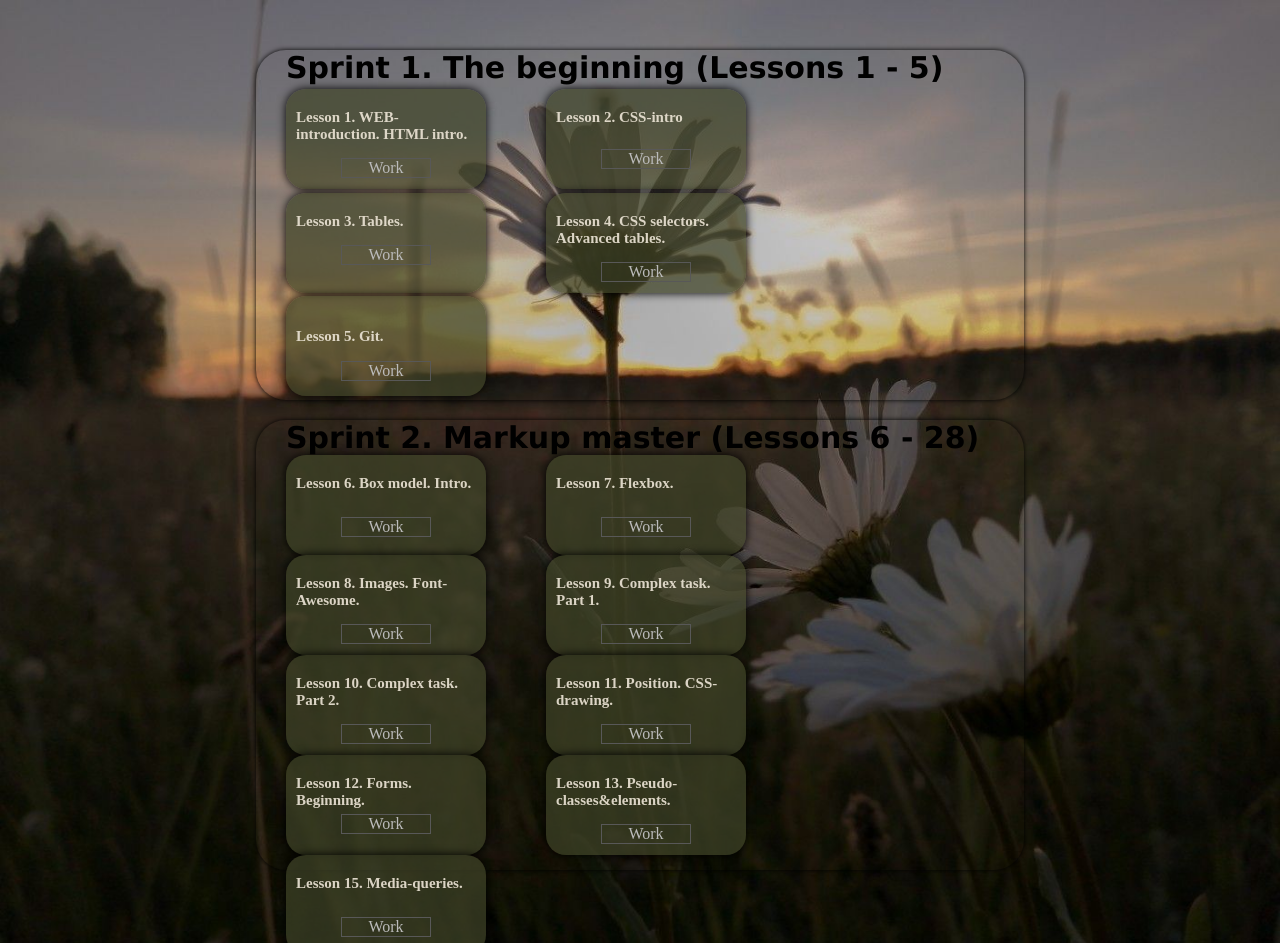
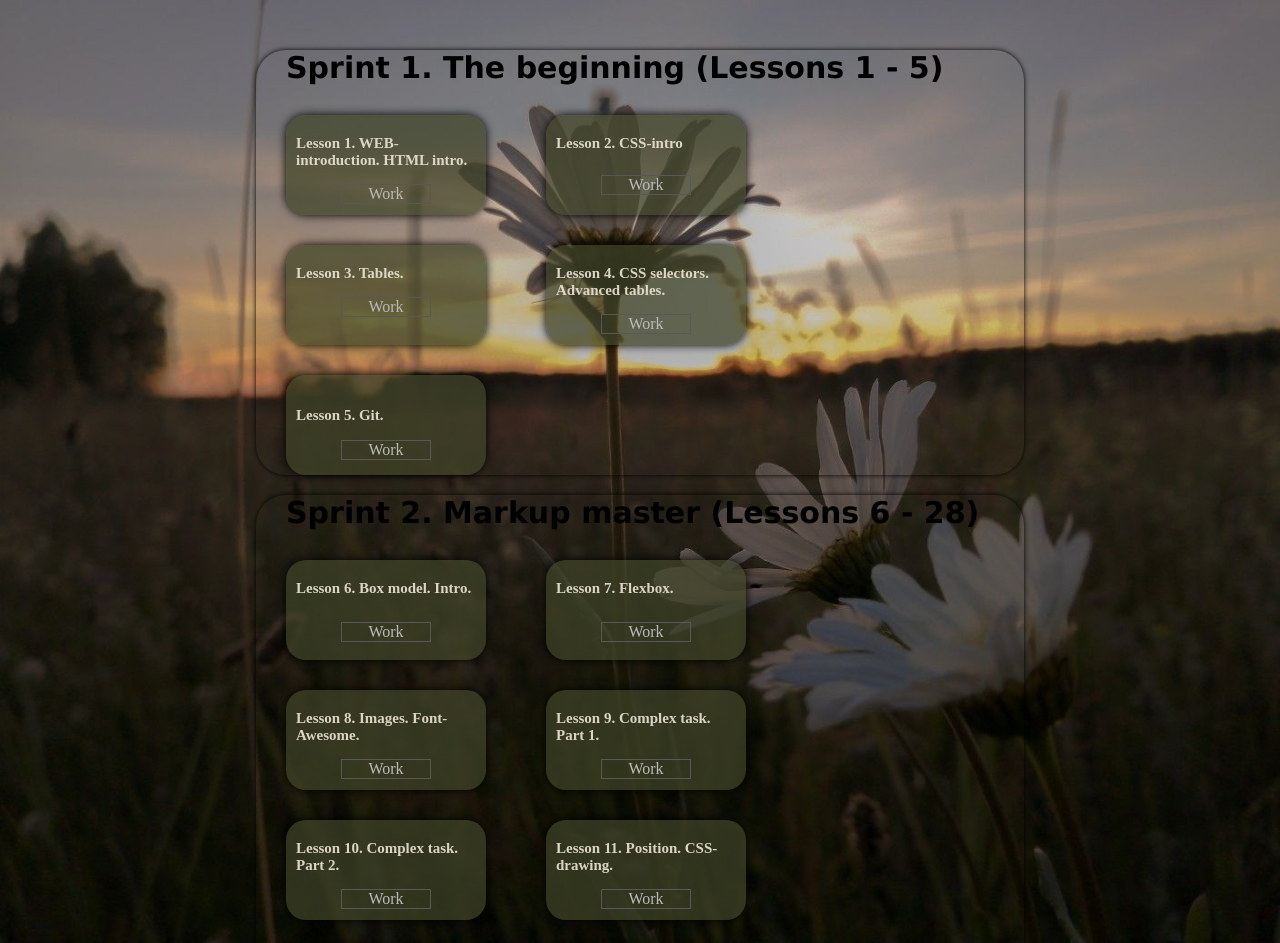
Before and after one commit to 2snickers2/60days, a plain HTML site: page index.html in a window 1280 px wide. Shown: the top 943 px of the page. Drawn offline with Linux system fonts and the light colour scheme.

Commit message:
Add files via upload

```diff
--- a/style14.css
+++ b/style14.css
@@ -1,10 +1,8 @@
-.content{
-    width: 100%;
 
-}
+
 .one_block{
     width: 60%;
-    height: 350px;
+    height: 100%;
     margin: 0 auto;
     position: relative;
     top: 50px;
@@ -12,7 +10,6 @@
     flex-wrap: wrap;
     border-radius: 30px;
     box-shadow: black 0 0 5px;
-
 
 }
 * {
@@ -31,6 +28,8 @@
     justify-content: space-between;
     background-color: rgba(65, 68, 41, 0.705);
     border-radius: 20px;
+    margin-top: 30px;
+
 }
 .block_text{
     width: 100%;
@@ -70,7 +69,7 @@ a{
 }
 .two_block{
     width: 60%;
-    height: 450px;
+    height: 100%;
     margin: 0 auto;
     position: relative;
     top: 70px;
@@ -78,6 +77,7 @@ a{
     flex-wrap: wrap;
     border-radius: 30px;
     box-shadow: black 0 0 5px;
+
 
 }
 .one{
@@ -98,3 +98,4 @@ body{
     width: 100%;
     min-height: 100%;
 }
+@import (max-width: 786px);
```
